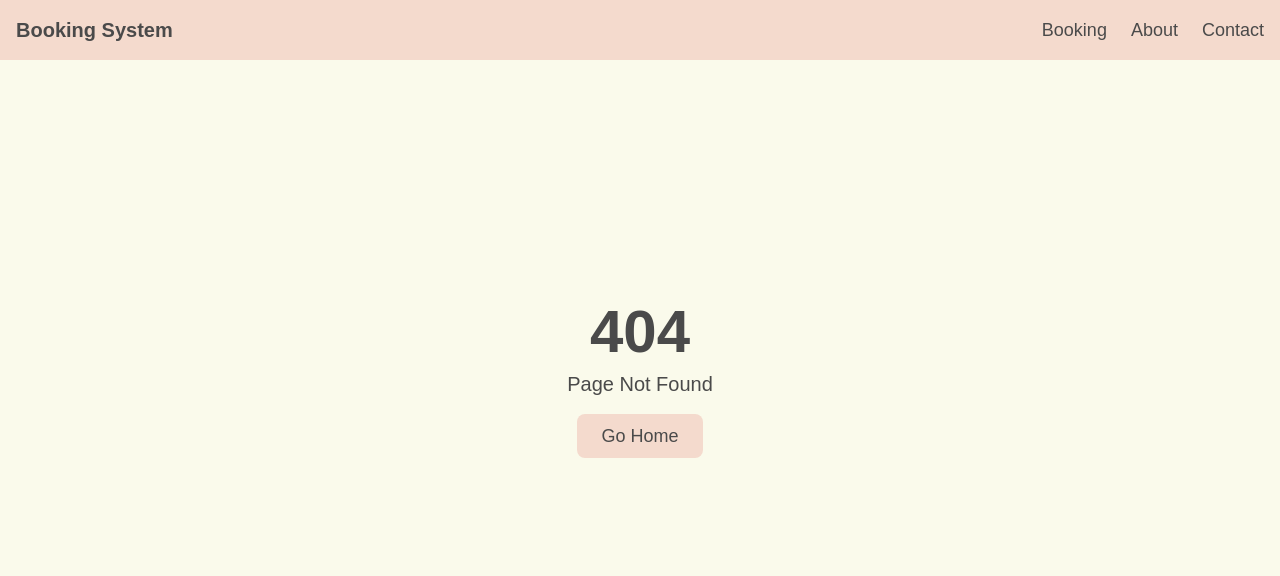
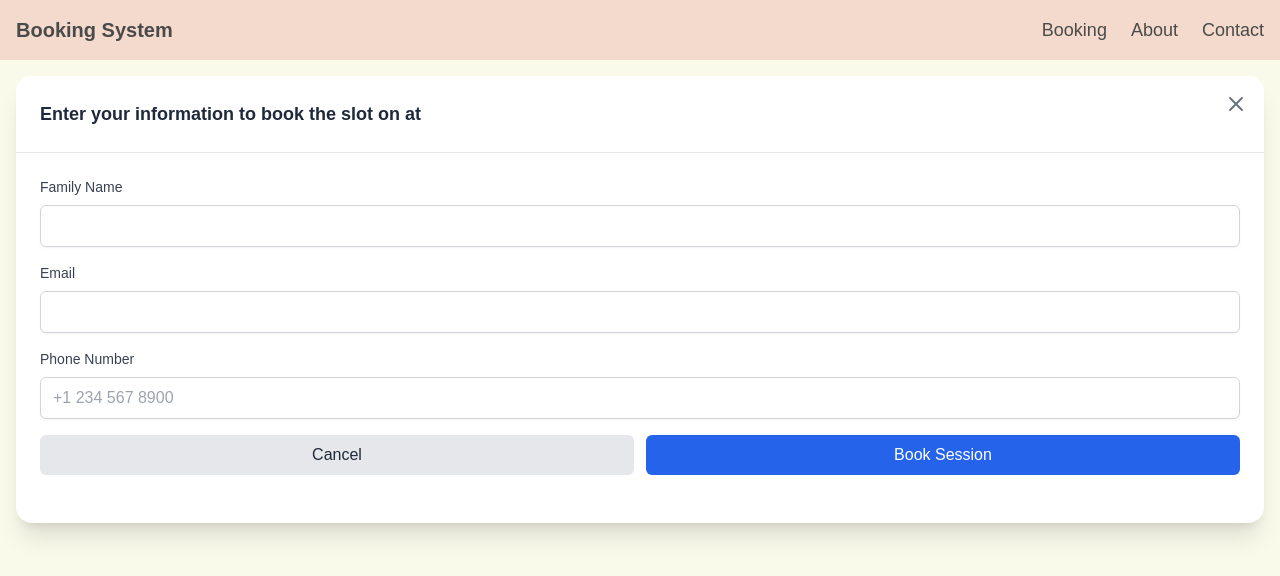
Before and after one commit to YiJieNG/booking-system-frontend, a Next.js app: page /bookingDetails in a window 1280 px wide. Before the commit this address had no page. Shown: the top 576 px of the page. Built offline with nearby package versions, Linux system fonts and the light colour scheme.

Commit message:
Pop out message to book a session has been implemented

```diff
--- a/package.json
+++ b/package.json
@@ -13,6 +13,7 @@
     "@emotion/styled": "^11.14.0",
     "axios": "^1.7.9",
     "dayjs": "^1.11.13",
+    "lucide-react": "^0.475.0",
     "moment": "^2.30.1",
     "next": "15.1.6",
     "react": "^19.0.0",
--- a/src/app/booking/page.js
+++ b/src/app/booking/page.js
@@ -3,6 +3,7 @@
 import { useState } from "react";
 import { MonthlyCalendar } from "../components/MonthlyCalendar";
 import { TimeSlotSelector } from "../components/TimeSlotSelector";
+import { DetailsForm } from "../components/DetailsForm";
 import axios from "axios";
 
 const moment = require("moment");
@@ -22,26 +23,11 @@ const monthNames = [
   "December",
 ];
 
-const makeBooking = async (date, time) => {
-  try {
-    // const response = await axios.get("https://www./api/questions");
-    const data = {
-      bkg_date: date,
-      bkg_time: time,
-      phone: "0123456789",
-      email: "wassup@gmail.com",
-    };
-    const response = await axios.post(
-      "http://127.0.0.1:5000/api/makeBooking",
-      data
-    );
-  } catch (error) {
-    console.error("Error to book a session:", error);
-  }
-};
-
 export default function Booking() {
   const [selectedDate, setSelectedDate] = useState(null);
+  const [showModal, setShowModal] = useState(false);
+  const [selectedTime, setSelectedTime] = useState(null);
+  const [selectedDateString, setSelectedDateString] = useState("");
 
   const calendarDayOnClickHandler = (day, month, year) => {
     const date = { year: year, month: month, day: day };
@@ -57,10 +43,11 @@ export default function Booking() {
     );
 
     const dateString = moment(dateObject).utcOffset(0, true).format();
+    // pass dateString to bookingDetails
     // console.log("Date string: ", dateString);
-    // console.log("Sliced Date string: ", dateString.slice(0, 10));
-    // console.log("Sliced Time string: ", dateString.slice(11, 19));
-    makeBooking(dateString.slice(0, 10), dateString.slice(11, 19));
+    setSelectedTime(time);
+    setSelectedDateString(dateString);
+    setShowModal(true);
   };
 
   return (
@@ -94,6 +81,20 @@ export default function Booking() {
               />
             )}
           </div>
+
+          {/* Modal Overlay */}
+          {showModal && (
+            <div className="fixed inset-0 bg-black bg-opacity-50 z-40 flex items-center justify-center p-4">
+              {/* Modal Content */}
+              <div className="max-w-md w-full">
+                <DetailsForm
+                  date={selectedDateString.slice(0, 10)}
+                  time={selectedDateString.slice(11, 19)}
+                  onClose={() => setShowModal(false)}
+                />
+              </div>
+            </div>
+          )}
         </div>
       </div>
     </div>
--- /dev/null
+++ b/src/app/bookingDetails/page.js
@@ -0,0 +1,23 @@
+"use client";
+
+import { useState } from "react";
+import axios from "axios";
+import { DetailsForm } from "../components/DetailsForm";
+
+export default function BookingDetails() {
+  return (
+    <div className="h-full w-full p-4">
+      <div className="container relative w-full mx-auto">
+        {/* Stack vertically on mobile, side by side on desktop */}
+        <div className="flex flex-col md:flex-row gap-4">
+          {/* Details container */}
+          <div
+            className={`transition-all duration-500 ease-in-out w-full ${"md:w-full"}`}
+          >
+            <DetailsForm />
+          </div>
+        </div>
+      </div>
+    </div>
+  );
+}
--- /dev/null
+++ b/src/app/components/DetailsForm.js
@@ -0,0 +1,249 @@
+import React, { useState } from "react";
+import { CheckCircle2 } from "lucide-react";
+import axios from "axios";
+
+const makeBooking = async (date, time, phone, email, familyName) => {
+  // console.log("Sliced Date string: ", dateString.slice(0, 10));
+  // console.log("Sliced Time string: ", dateString.slice(11, 19));
+  // makeBooking(dateString.slice(0, 10), dateString.slice(11, 19));
+
+  try {
+    // const response = await axios.get("https://www./api/questions");
+    const data = {
+      bkg_date: date,
+      bkg_time: time,
+      phone: phone,
+      email: email,
+      family_name: familyName,
+    };
+    const response = await axios.post(
+      "http://127.0.0.1:5000/api/makeBooking",
+      data
+    );
+  } catch (error) {
+    console.error("Error to book a session:", error);
+  }
+};
+
+export const DetailsForm = ({ date, time, onClose }) => {
+  const [formData, setFormData] = useState({
+    phoneNumber: "",
+    email: "",
+    familyName: "",
+  });
+
+  const [errors, setErrors] = useState({});
+  const [isSubmitting, setIsSubmitting] = useState(false);
+  const [isSuccess, setIsSuccess] = useState(false);
+
+  const validateForm = () => {
+    const newErrors = {};
+
+    // Validate phone number (basic validation for demonstration)
+    if (!formData.phoneNumber) {
+      newErrors.phoneNumber = "Phone number is required";
+    } else if (!/^\+?[\d\s-]{10,}$/.test(formData.phoneNumber)) {
+      newErrors.phoneNumber = "Please enter a valid phone number";
+    }
+
+    // Validate email
+    if (!formData.email) {
+      newErrors.email = "Email is required";
+    } else if (!/\S+@\S+\.\S+/.test(formData.email)) {
+      newErrors.email = "Please enter a valid email address";
+    }
+
+    // Validate family name
+    if (!formData.familyName) {
+      newErrors.familyName = "Family name is required";
+    }
+
+    setErrors(newErrors);
+    return Object.keys(newErrors).length === 0;
+  };
+
+  const handleSubmit = async (e) => {
+    e.preventDefault();
+    if (validateForm()) {
+      setIsSubmitting(true);
+      try {
+        await makeBooking(
+          date,
+          time,
+          formData.phoneNumber,
+          formData.email,
+          formData.familyName
+        );
+        setIsSuccess(true);
+        // You might want to add success notification here
+      } catch (error) {
+        console.error("Error submitting form:", error);
+        // You might want to add error notification here
+      } finally {
+        setIsSubmitting(false);
+      }
+    }
+  };
+
+  const handleChange = (e) => {
+    const { name, value } = e.target;
+    setFormData((prev) => ({
+      ...prev,
+      [name]: value,
+    }));
+    // Clear error when user starts typing
+    if (errors[name]) {
+      setErrors((prev) => ({
+        ...prev,
+        [name]: "",
+      }));
+    }
+  };
+
+  if (isSuccess) {
+    return (
+      <div className="transform transition-all duration-500 ease-in-out rounded-2xl bg-white pb-6 text-slate-800 shadow-xl h-full relative">
+        <div className="p-6 flex flex-col items-center justify-center space-y-4">
+          <CheckCircle2 className="w-16 h-16 text-green-500" />
+          <h2 className="text-2xl font-semibold text-center">
+            Booking Confirmed!
+          </h2>
+          <p className="text-gray-600 text-center">
+            Your session has been successfully booked for {time} on {date}
+          </p>
+          <p className="text-gray-600 text-center">
+            A confirmation email will be sent to {formData.email}
+          </p>
+          <button
+            onClick={onClose}
+            className="mt-4 w-full max-w-xs bg-blue-600 text-white py-2 px-4 rounded-md hover:bg-blue-700 focus:outline-none focus:ring-2 focus:ring-blue-500 focus:ring-offset-2 transition-colors duration-200"
+          >
+            Close
+          </button>
+        </div>
+      </div>
+    );
+  }
+
+  return (
+    <div className="transform transition-all duration-500 ease-in-out rounded-2xl bg-white pb-6 text-slate-800 shadow-xl h-full relative">
+      {/* Close button */}
+      <button
+        onClick={onClose}
+        className="absolute top-4 right-4 text-gray-500 hover:text-gray-700"
+      >
+        <svg
+          className="w-6 h-6"
+          fill="none"
+          viewBox="0 0 24 24"
+          stroke="currentColor"
+        >
+          <path
+            strokeLinecap="round"
+            strokeLinejoin="round"
+            strokeWidth={2}
+            d="M6 18L18 6M6 6l12 12"
+          />
+        </svg>
+      </button>
+
+      <div className="p-6 border-b">
+        <h2 className="text-lg font-semibold">
+          Enter your information to book the slot on {date} at {time}
+        </h2>
+      </div>
+
+      <div className="p-6">
+        <form onSubmit={handleSubmit}>
+          <div className="space-y-4">
+            <div className="space-y-2">
+              <label
+                htmlFor="familyName"
+                className="block text-sm font-medium text-gray-700"
+              >
+                Family Name
+              </label>
+              <input
+                type="text"
+                id="familyName"
+                name="familyName"
+                value={formData.familyName}
+                onChange={handleChange}
+                className={`w-full px-3 py-2 border rounded-md shadow-sm focus:outline-none focus:ring-2 focus:ring-blue-500 ${
+                  errors.familyName ? "border-red-500" : "border-gray-300"
+                }`}
+              />
+              {errors.familyName && (
+                <p className="text-red-500 text-sm mt-1">{errors.familyName}</p>
+              )}
+            </div>
+
+            <div className="space-y-2">
+              <label
+                htmlFor="email"
+                className="block text-sm font-medium text-gray-700"
+              >
+                Email
+              </label>
+              <input
+                type="email"
+                id="email"
+                name="email"
+                value={formData.email}
+                onChange={handleChange}
+                className={`w-full px-3 py-2 border rounded-md shadow-sm focus:outline-none focus:ring-2 focus:ring-blue-500 ${
+                  errors.email ? "border-red-500" : "border-gray-300"
+                }`}
+              />
+              {errors.email && (
+                <p className="text-red-500 text-sm mt-1">{errors.email}</p>
+              )}
+            </div>
+
+            <div className="space-y-2">
+              <label
+                htmlFor="phoneNumber"
+                className="block text-sm font-medium text-gray-700"
+              >
+                Phone Number
+              </label>
+              <input
+                type="tel"
+                id="phoneNumber"
+                name="phoneNumber"
+                value={formData.phoneNumber}
+                onChange={handleChange}
+                className={`w-full px-3 py-2 border rounded-md shadow-sm focus:outline-none focus:ring-2 focus:ring-blue-500 ${
+                  errors.phoneNumber ? "border-red-500" : "border-gray-300"
+                }`}
+                placeholder="+1 234 567 8900"
+              />
+              {errors.phoneNumber && (
+                <p className="text-red-500 text-sm mt-1">
+                  {errors.phoneNumber}
+                </p>
+              )}
+            </div>
+
+            <div className="flex gap-3">
+              <button
+                type="button"
+                onClick={onClose}
+                className="w-1/2 bg-gray-200 text-gray-800 py-2 px-4 rounded-md hover:bg-gray-300 focus:outline-none focus:ring-2 focus:ring-gray-500 focus:ring-offset-2 transition-colors duration-200"
+              >
+                Cancel
+              </button>
+              <button
+                type="submit"
+                disabled={isSubmitting}
+                className="w-1/2 bg-blue-600 text-white py-2 px-4 rounded-md hover:bg-blue-700 focus:outline-none focus:ring-2 focus:ring-blue-500 focus:ring-offset-2 transition-colors duration-200 disabled:bg-blue-400"
+              >
+                {isSubmitting ? "Booking..." : "Book Session"}
+              </button>
+            </div>
+          </div>
+        </form>
+      </div>
+    </div>
+  );
+};
--- a/src/app/components/MonthlyCalendar.js
+++ b/src/app/components/MonthlyCalendar.js
@@ -99,7 +99,7 @@ export const MonthlyCalendar = ({ onClick }) => {
 
   return (
     <div className="rounded-2xl bg-white pb-6 text-slate-800 shadow-xl mx-auto">
-      <div className="sticky -top-px z-50 w-full rounded-t-2xl bg-white px-5 pt-7 sm:px-8 sm:pt-8">
+      <div className="sticky -top-px z-10 w-full rounded-t-2xl bg-white px-5 pt-7 sm:px-8 sm:pt-8">
         <div className="mb-4 flex w-full flex-wrap items-center justify-between gap-1">
           <button
             onClick={handleTodayClick}
```
Also changed, not shown: 1 other file (tests, documents, lock files or other folders).
